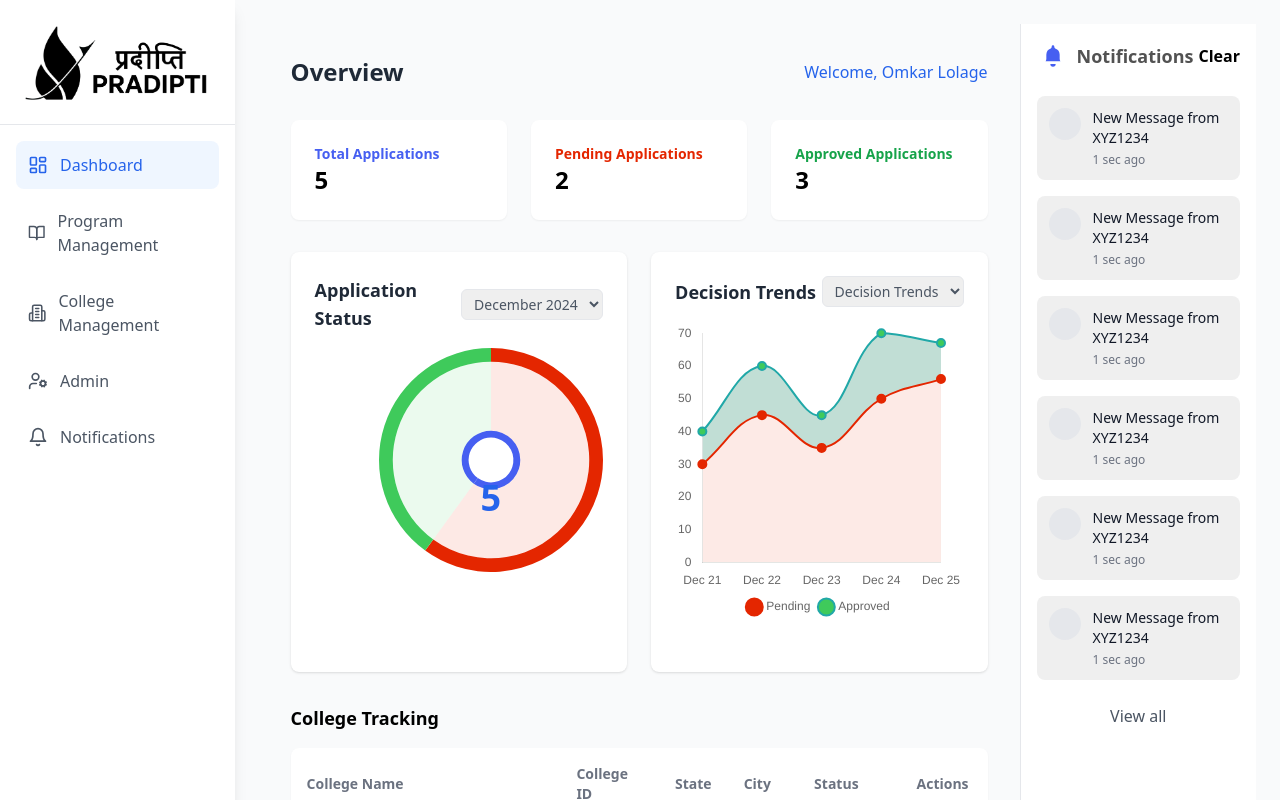
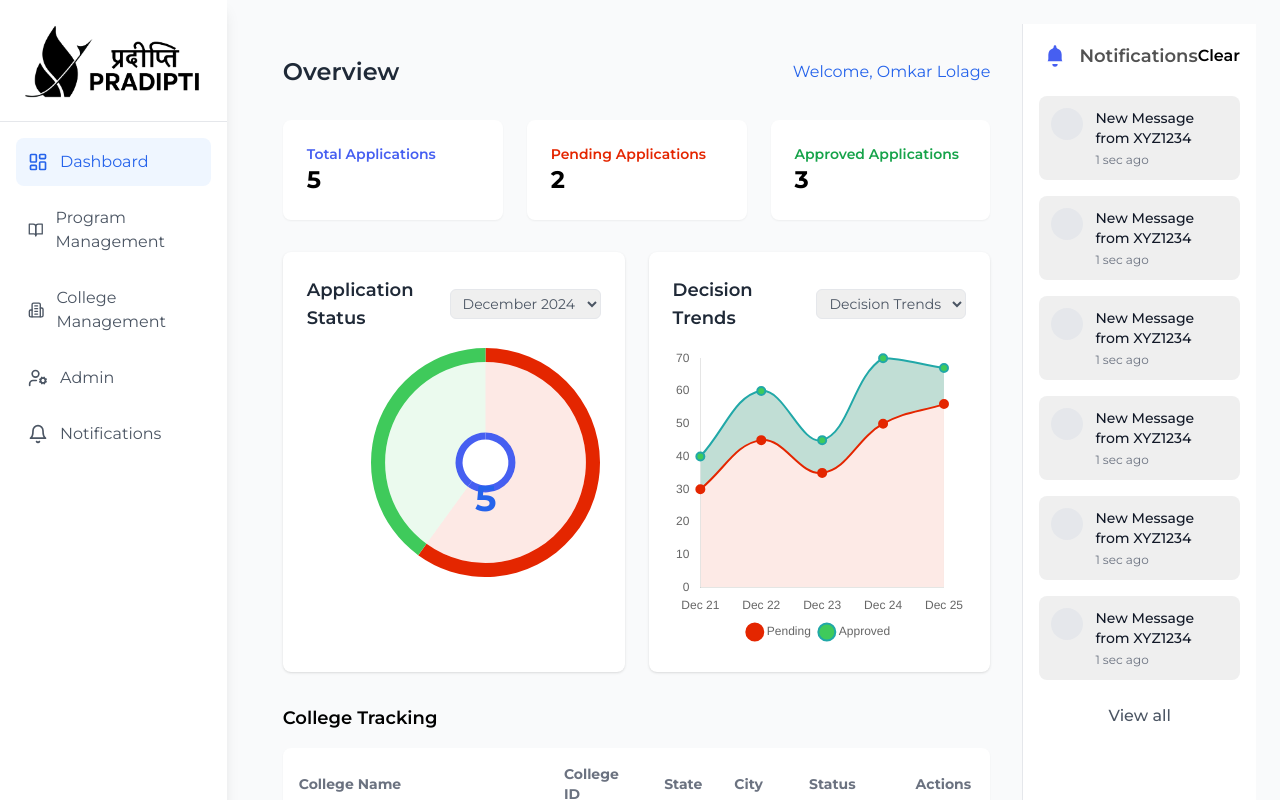
Before and after one commit to arya2004/Pradipti-Portal, a React (Vite) app in the folder client/: page / in a window 1280 px wide. Shown: the top 800 px of the page. Built offline with nearby package versions, Linux system fonts and the light colour scheme.

Commit message:
updates font to montserrat for every page

```diff
--- a/client/index.html
+++ b/client/index.html
@@ -1,4 +1,4 @@
-<!doctype html>
+<!DOCTYPE html>
 <html lang="en">
   <head>
     <meta charset="UTF-8" />
@@ -9,5 +9,9 @@
   <body>
     <div id="root"></div>
     <script type="module" src="/src/main.jsx"></script>
+    <link
+      href="https://fonts.googleapis.com/css2?family=Montserrat:wght@100;200;300;400;500;600;700;800;900&family=Roboto&display=swap"
+      rel="stylesheet"
+    />
   </body>
 </html>
--- a/client/src/App.jsx
+++ b/client/src/App.jsx
@@ -13,7 +13,7 @@ export default function App() {
 
   return (
     <BrowserRouter>
-      <div className="flex flex-col min-h-screen">
+      <div className="font-montserrat flex flex-col min-h-screen">
         {/* Main container: Sidebar + Content */}
         <div className="flex flex-grow">
           {/* Mobile menu button */}
--- a/client/src/components/CollegeTable.jsx
+++ b/client/src/components/CollegeTable.jsx
@@ -7,7 +7,7 @@ export function CollegeTable({ colleges = [], loading }) {
 
   if (loading) {
     return (
-      <div className="bg-white rounded-lg shadow-sm p-8">
+      <div className="font-montserrat bg-white rounded-lg shadow-sm p-8">
         <div className="animate-pulse">
           <div className="h-4 bg-gray-200 rounded w-3/4 mb-4"></div>
           <div className="h-4 bg-gray-200 rounded w-1/2 mb-4"></div>
@@ -19,14 +19,14 @@ export function CollegeTable({ colleges = [], loading }) {
 
   if (colleges.length === 0) {
     return (
-      <div className="bg-white rounded-lg shadow-sm p-8 text-center text-gray-500">
+      <div className="font-montserrat bg-white rounded-lg shadow-sm p-8 text-center text-gray-500">
         No colleges found
       </div>
     );
   }
 
   return (
-    <div className="bg-white rounded-lg shadow-sm overflow-x-auto">
+    <div className="font-montserrat bg-white rounded-lg shadow-sm overflow-x-auto">
       <table className="min-w-full">
         <thead>
           <tr className="text-left text-sm text-gray-500">
--- a/client/src/components/Footer.jsx
+++ b/client/src/components/Footer.jsx
@@ -10,7 +10,7 @@ import {
 
 const Footer = () => {
   return (
-    <footer className="bg-white w-full border-t border-gray-300">
+    <footer className="font-montserrat bg-white w-full border-t border-gray-300">
       <div className="max-w-7xl mx-auto px-4 sm:px-6 lg:px-8 py-8">
         {/* Image at the center */}
         <div className="mb-8 flex justify-center">
--- a/client/src/components/Link.jsx
+++ b/client/src/components/Link.jsx
@@ -1,4 +1,4 @@
-import React from 'react';
+import React from "react";
 
 export function Link({ href, icon, children, active }) {
   return (
@@ -6,8 +6,8 @@ export function Link({ href, icon, children, active }) {
       href={href}
       className={`flex items-center space-x-3 p-3 rounded-lg mb-2 transition-colors ${
         active
-          ? 'bg-blue-50 text-blue-600'
-          : 'text-gray-600 hover:bg-gray-50'
+          ? "font-montserrat bg-blue-50 text-blue-600"
+          : "font-montserrat text-gray-600 hover:bg-gray-50"
       }`}
     >
       {icon}
--- a/client/src/components/Sidebar.jsx
+++ b/client/src/components/Sidebar.jsx
@@ -18,7 +18,7 @@ export function Sidebar({ onClose }) {
       <div className="p-4 border-b">
         <img src="/image.png"></img>
       </div>
-      <nav className="p-4">
+      <nav className="font-montserrat p-4">
         <SidebarLink
           href="/"
           icon={<LayoutDashboard size={20} />}
--- a/client/src/components/StatCard.jsx
+++ b/client/src/components/StatCard.jsx
@@ -9,10 +9,12 @@ export function StatCard({ title, value, type }) {
 
   return (
     <div className="bg-white p-6 rounded-lg shadow-sm">
-      <h3 className={`text-sm ${colorsTitles[title]} font-semibold`}>
+      <h3
+        className={`font-montserrat text-sm ${colorsTitles[title]} font-semibold`}
+      >
         {title}
       </h3>
-      <p className={`text-2xl font-bold`}>{value}</p>
+      <p className={`font-montserrat text-2xl font-bold`}>{value}</p>
     </div>
   );
 }
--- a/client/src/pages/Dashboard.jsx
+++ b/client/src/pages/Dashboard.jsx
@@ -219,20 +219,21 @@ export function Dashboard() {
 
   return (
     <div className="flex flex-row min-h-screen">
-      {/* Main Content */}
       <div className="flex-grow p-6 md:p-8 pt-16 md:pt-8 bg-gray-50">
         <div className="flex justify-between items-center mb-8">
-          <h2 className="text-2xl text-gray-800 font-semibold">Overview</h2>
-          <div className="text-blue-600">
+          <h2 className="font-montserrat text-2xl text-gray-800 font-semibold">
+            Overview
+          </h2>
+          <div className="font-montserrat text-blue-600">
             {loading ? (
-              <div className="animate-pulse bg-gray-200 h-6 w-32 rounded"></div>
+              <div className="font-montserrat animate-pulse bg-gray-200 h-6 w-32 rounded"></div>
             ) : (
               `Welcome, ${user?.name || "Admin"}`
             )}
           </div>
         </div>
 
-        <div className="grid grid-cols-1 md:grid-cols-3 gap-6 mb-8">
+        <div className="font-montserrat grid grid-cols-1 md:grid-cols-3 gap-6 mb-8">
           <StatCard
             title="Total Applications"
             value={stats.total}
@@ -249,16 +250,13 @@ export function Dashboard() {
             type="approved"
           />
         </div>
-
-        {/* Charts Section */}
         <div className="grid grid-cols-1 lg:grid-cols-2 gap-6 mb-8">
-          {/* Pie Chart */}
           <div className="bg-white shadow rounded-lg p-6">
             <div className="flex items-center justify-between mb-4">
-              <h3 className="text-lg font-semibold text-gray-800">
+              <h3 className="font-montserrat text-lg font-semibold text-gray-800">
                 Application Status
               </h3>
-              <select className="border rounded-md px-2 py-1 text-sm text-gray-600 hover:border-gray-400 focus:outline-none focus:ring-2 focus:ring-blue-500 focus:border-transparent">
+              <select className="font-montserrat border rounded-md px-2 py-1 text-sm text-gray-600 hover:border-gray-400 focus:outline-none focus:ring-2 focus:ring-blue-500 focus:border-transparent">
                 <option>December 2024</option>
               </select>
             </div>
@@ -269,7 +267,7 @@ export function Dashboard() {
                 className="w-full h-full"
               />
               <div className="absolute top-1/2 left-1/2 transform -translate-x-1/2 -translate-y-1/2 text-center ">
-                <div className="text-4xl font-bold text-blue-600">
+                <div className="font-montserrat text-4xl font-bold text-blue-600">
                   {stats.total}
                 </div>
               </div>
@@ -279,10 +277,10 @@ export function Dashboard() {
           {/* Line Chart */}
           <div className="bg-white shadow rounded-lg p-6">
             <div className="flex items-center justify-between mb-4">
-              <h3 className="text-lg font-semibold text-gray-800">
+              <h3 className="font-montserrat text-lg font-semibold text-gray-800">
                 Decision Trends
               </h3>
-              <select className="border rounded-md px-2 py-1 text-sm text-gray-600 hover:border-gray-400 focus:outline-none focus:ring-2 focus:ring-blue-500 focus:border-transparent">
+              <select className="font-montserrat border rounded-md px-2 py-1 text-sm text-gray-600 hover:border-gray-400 focus:outline-none focus:ring-2 focus:ring-blue-500 focus:border-transparent">
                 <option>Decision Trends</option>
               </select>
             </div>
@@ -297,12 +295,12 @@ export function Dashboard() {
         </div>
 
         <div className="mb-6">
-          <h3 className="text-lg font-semibold mb-4">College Tracking</h3>
+          <h3 className="font-montserrat text-lg font-semibold mb-4">
+            College Tracking
+          </h3>
           <CollegeTable colleges={colleges} loading={loading} />
         </div>
       </div>
-
-      {/* Notifications Sidebar */}
       <div className="w-full lg:w-1/4 bg-white border-l border-gray-200 p-4">
         <div className="flex justify-between items-center mb-6">
           <div className="flex items-center gap-2">
@@ -319,16 +317,16 @@ export function Dashboard() {
                 d="M15 17h5l-1.405-1.405A2.032 2.032 0 0118 14.158V11a6.002 6.002 0 00-4-5.659V5a2 2 0 10-4 0v.341C7.67 6.165 6 8.388 6 11v3.159c0 .538-.214 1.055-.595 1.436L4 17h5m6 0v1a3 3 0 11-6 0v-1m6 0H9"
               ></path>
             </svg>
-            <h2 className="text-lg font-semibold text-textGray">
+            <h2 className="font-montserrat text-lg font-semibold text-textGray">
               Notifications
             </h2>
           </div>
-          <button className="text-#6E6E6E hover:text-gray-800 transition-colors duration-200 font-semibold">
+          <button className="font-montserrat text-#6E6E6E hover:text-gray-800 transition-colors duration-200 font-semibold">
             Clear
           </button>
         </div>
 
-        <div className="space-y-4 max-h-[calc(100vh-12rem)] overflow-y-auto">
+        <div className="font-montserrat space-y-4 max-h-[calc(100vh-12rem)] overflow-y-auto">
           {[1, 2, 3, 4, 5, 6].map((_, index) => (
             <div
               key={index}
@@ -336,16 +334,18 @@ export function Dashboard() {
             >
               <div className="w-8 h-8 bg-gray-200 rounded-full flex-shrink-0"></div>
               <div className="flex-grow">
-                <p className="text-sm text-gray-900 font-medium">
+                <p className="font-montserrat text-sm text-gray-900 font-medium">
                   New Message from XYZ1234
                 </p>
-                <p className="text-xs text-gray-500 mt-1">1 sec ago</p>
+                <p className="font-montserrat text-xs text-gray-500 mt-1">
+                  1 sec ago
+                </p>
               </div>
             </div>
           ))}
         </div>
 
-        <button className="w-full mt-4 py-2 text-center text-gray-600 hover:text-gray-800 transition-colors duration-200 font-medium">
+        <button className="font-montserrat w-full mt-4 py-2 text-center text-gray-600 hover:text-gray-800 transition-colors duration-200 font-medium">
           View all
         </button>
       </div>
--- a/client/src/pages/ProgramManagementDashboard.jsx
+++ b/client/src/pages/ProgramManagementDashboard.jsx
@@ -82,7 +82,7 @@ export function ProgramManagementDashboard() {
   const paginate = (pageNumber) => setCurrentPage(pageNumber);
 
   return (
-    <div className="p-6 md:p-8 pt-16 md:pt-8">
+    <div className="font-montserrat p-6 md:p-8 pt-16 md:pt-8">
       <div className="flex justify-between items-center mb-6">
         <h1 className="text-2xl font-semibold">Program Management</h1>
       </div>
--- a/client/tailwind.config.js
+++ b/client/tailwind.config.js
@@ -3,6 +3,9 @@ export default {
   content: ['./index.html', './src/**/*.{js,ts,jsx,tsx}'],
   theme: {
     extend: {
+      fontFamily: {
+        'montserrat': ['Montserrat'],
+      },
       colors: {
         tp : '#404040',
         myBlue: '#465FF1',
```
Also changed, not shown: client/src/pages/CollegeManagement.jsx (+29 -22 lines), client/src/pages/ProgramManagement.jsx (+5 -3 lines).
